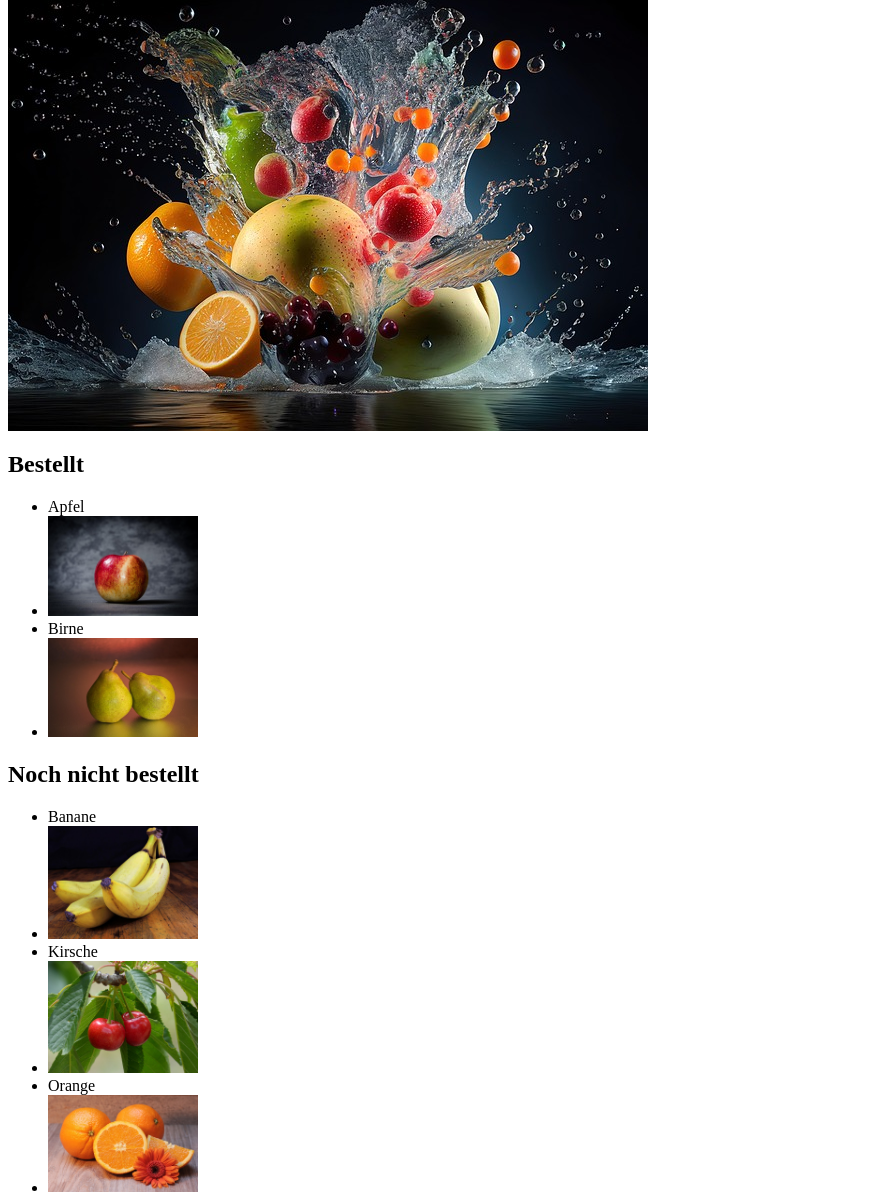
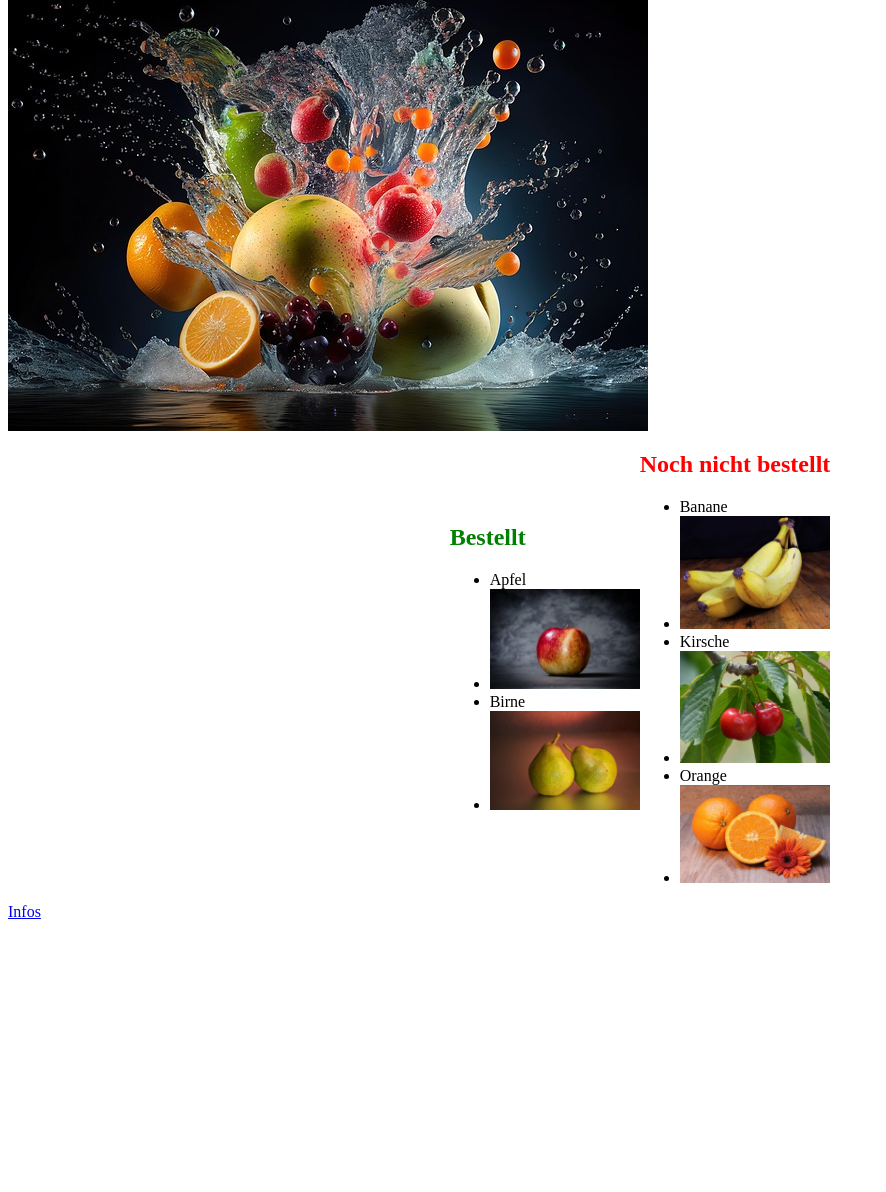
Before and after one commit to JonasMahlburg/Fruit_Basket_Backend, a Django app: page /fruits/ in a window 1280 px wide. Shown: the part 67-1259 px from the top of the page, without its empty margins (0-886 px from the left). After the commit the page ends 986 px from the top, so only its background shows below. Run offline with Django 5.2, Linux system fonts and the light colour scheme.

Commit message:
Improved HTML template code

```diff
--- a/fruit_basket/static/fruit_basket/css/style.css
+++ b/fruit_basket/static/fruit_basket/css/style.css
@@ -5,3 +5,17 @@ h1{
 .img{
     width: 150px;
 }
+
+.tables{
+    display: flex;
+    justify-content: center;
+    align-items: center;
+}
+
+#orderd{
+    color: green;
+}
+
+#isNotordered{
+    color: red;
+}
--- a/fruit_basket/templates/fruit_basket/base.html
+++ b/fruit_basket/templates/fruit_basket/base.html
@@ -15,10 +15,11 @@
 </head>
 <body>
 {% block header %}{% endblock header %}
+<div class="tables">
 {% block content %}{% endblock content %}
- {% comment %} {% block info %}
-    {% include "fruit_basket/info.html" %}
-{% endblock info %} {% endcomment %}
+</div>
+
+
 <a href="{% url 'fruit_info' %}">Infos</a>
 
 </body>
--- a/fruit_basket/templates/fruit_basket/fruitlist.html
+++ b/fruit_basket/templates/fruit_basket/fruitlist.html
@@ -2,8 +2,8 @@
 {% load static %}
 
 {% block content %}
-    <h2>Bestellt</h2>
-
+<div>
+    <h2 id="orderd">Bestellt</h2>
       <ul>
         {% for fruit in fruits %}
             {% if fruit.isOrdered %}
@@ -14,9 +14,10 @@
             {% endif %}
         {% endfor %}
     </ul>
-    </table>
+</div>
 
-    <h2>Noch nicht bestellt</h2>
+<div>
+    <h2 id="isNotordered">Noch nicht bestellt</h2>
     <ul>
         {% for fruit in fruits %}
             {% if not fruit.isOrdered %}
@@ -27,4 +28,7 @@
             {% endif %}
         {% endfor %}
     </ul>
+</div>
+
+
 {% endblock content %}
```
